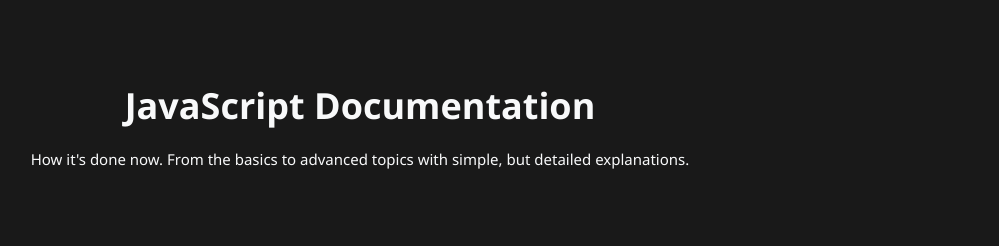
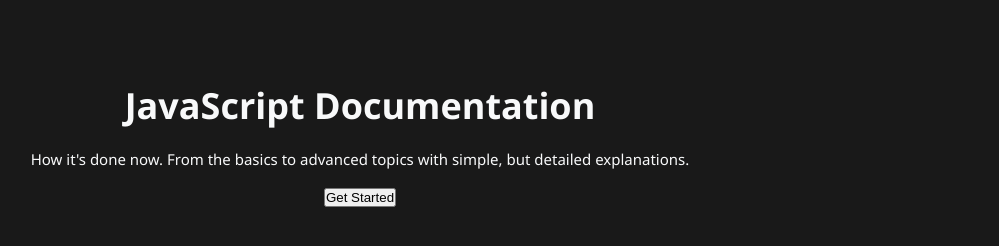
Before and after one commit to jjalbuenacabuyao/documentation-page, a website: page src/pages/index.html in a window 1280 px wide. Shown: the part 68-314 px from the top of the page, without its empty margins (280-1279 px from the left). Drawn offline with Linux system fonts and the light colour scheme.

Commit message:
Added button markup on hero section

```diff
--- a/src/pages/index.html
+++ b/src/pages/index.html
@@ -26,6 +26,7 @@
       <p class="hero__paragraph">
         How it's done now. From the basics to advanced topics with simple, but detailed explanations.
       </p>
+      <button class="main-btn">Get Started</button>
     </section>
   </body>
 </html>
```
